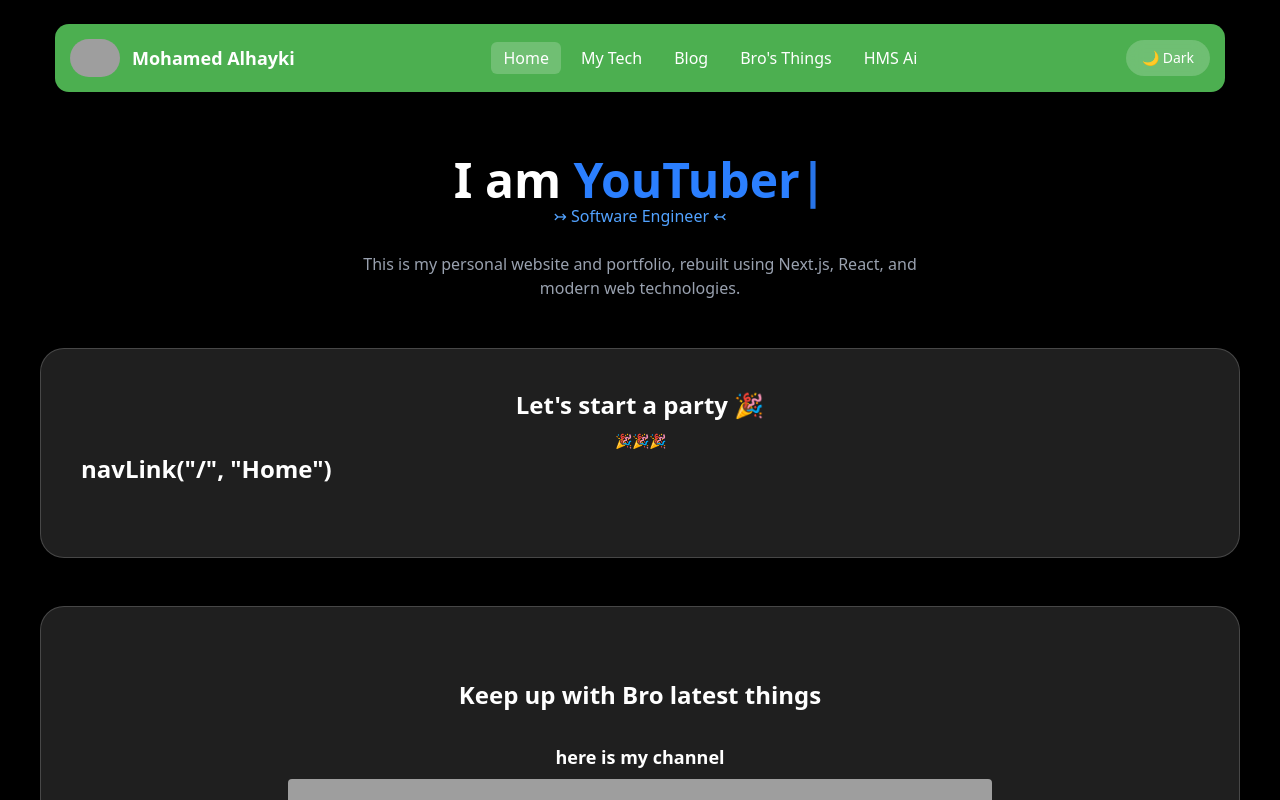
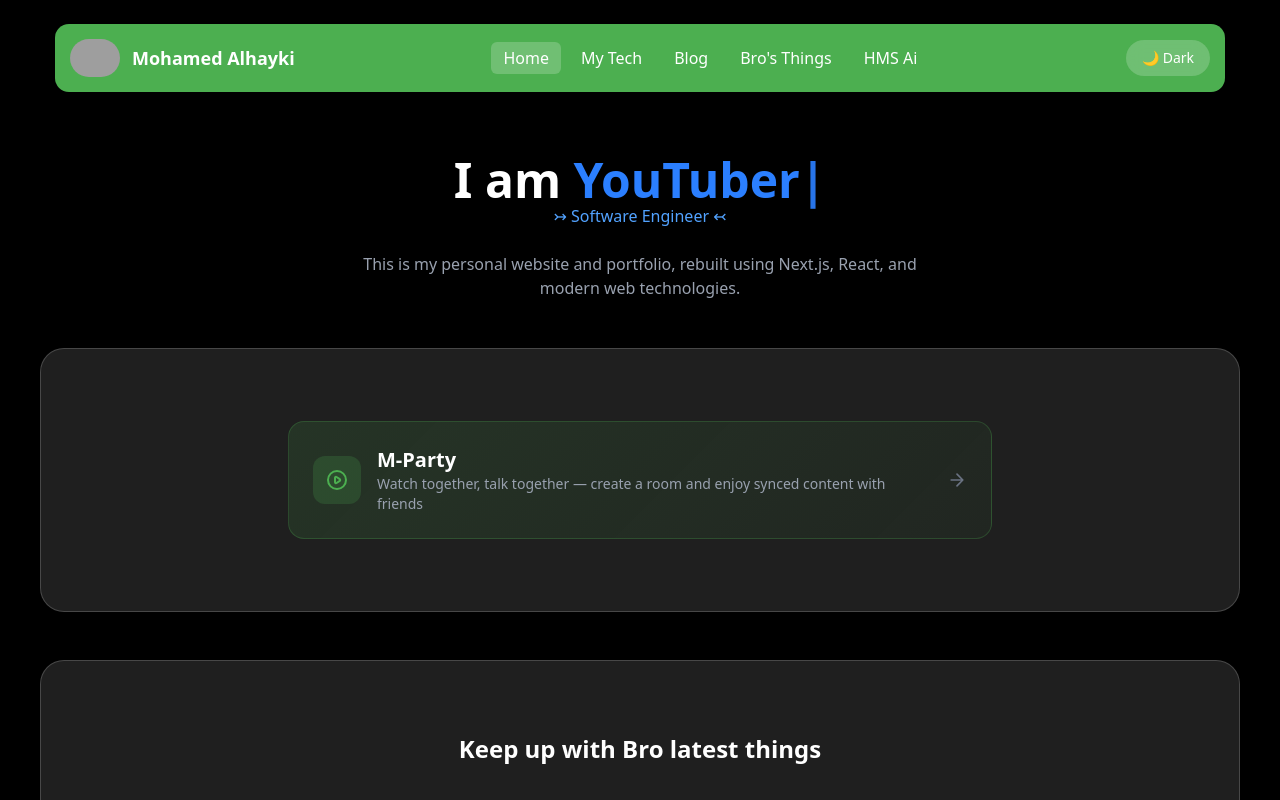
Before and after one commit to Mohammed2006bh/WEB-HMS, a Next.js app: page / in a window 1280 px wide. Shown: the top 800 px of the page. Built offline with nearby package versions, Linux system fonts and the light colour scheme; grey boxes are pictures that could not be loaded.

Commit message:
add it to home

```diff
--- a/app/(site)/page.tsx
+++ b/app/(site)/page.tsx
@@ -20,14 +20,36 @@ export default function Home() {
 
 
       <SBody>
-        <section className="mb-8">
-          <h2 className="text-2xl font-semibold mb-2">Let's start a party 🎉 <br />
-            <span className="text-sm text-gray-400">🎉🎉🎉</span><br />
-            <nav className="flex gap-2">
-                navLink("/", "Home")
-            </nav>
-            </h2>
-        </section>
+        <div className="max-w-3xl mx-auto p-8">
+          <a
+            href="/watch-party"
+            className="group block rounded-2xl p-6 transition-all duration-300 hover:scale-[1.02] active:scale-[0.98]"
+            style={{
+              background: "linear-gradient(135deg, rgba(76,175,80,0.15), rgba(76,175,80,0.05))",
+              border: "1px solid rgba(76,175,80,0.25)",
+            }}
+          >
+            <div className="flex items-center gap-4">
+              <div className="w-12 h-12 rounded-xl bg-[#4CAF50]/20 flex items-center justify-center shrink-0">
+                <svg className="w-6 h-6 text-[#4CAF50]" viewBox="0 0 24 24" fill="none" stroke="currentColor" strokeWidth={2} strokeLinecap="round" strokeLinejoin="round">
+                  <path d="M14.752 11.168l-3.197-2.132A1 1 0 0010 9.87v4.263a1 1 0 001.555.832l3.197-2.132a1 1 0 000-1.664z" />
+                  <path d="M21 12a9 9 0 11-18 0 9 9 0 0118 0z" />
+                </svg>
+              </div>
+              <div className="text-left">
+                <h3 className="text-xl font-bold text-white group-hover:text-[#4CAF50] transition-colors">
+                  M-Party
+                </h3>
+                <p className="text-sm text-gray-400">
+                  Watch together, talk together — create a room and enjoy synced content with friends
+                </p>
+              </div>
+              <svg className="w-5 h-5 text-gray-500 group-hover:text-[#4CAF50] group-hover:translate-x-1 transition-all ml-auto shrink-0" viewBox="0 0 24 24" fill="none" stroke="currentColor" strokeWidth={2} strokeLinecap="round" strokeLinejoin="round">
+                <path d="M5 12h14M12 5l7 7-7 7" />
+              </svg>
+            </div>
+          </a>
+        </div>
       </SBody>
 
 
--- a/app/(watchparty)/layout.tsx
+++ b/app/(watchparty)/layout.tsx
@@ -1,7 +1,7 @@
 import "@/app/globals.css";
 
 export const metadata = {
-  title: "Watch Party",
+  title: "M-Party",
 };
 
 export default function WatchPartyLayout({
--- a/app/(watchparty)/watch-party/page.tsx
+++ b/app/(watchparty)/watch-party/page.tsx
@@ -66,7 +66,7 @@ function WatchPartyContent() {
             boxShadow: "0 10px 40px rgba(0,0,0,0.4)",
           }}
         >
-          <h1 className="text-4xl font-bold text-white mb-2">Watch Party</h1>
+          <h1 className="text-4xl font-bold text-white mb-2">M-Party</h1>
           <p className="text-gray-400 mb-8 text-sm">
             Watch together, talk together
           </p>
```
